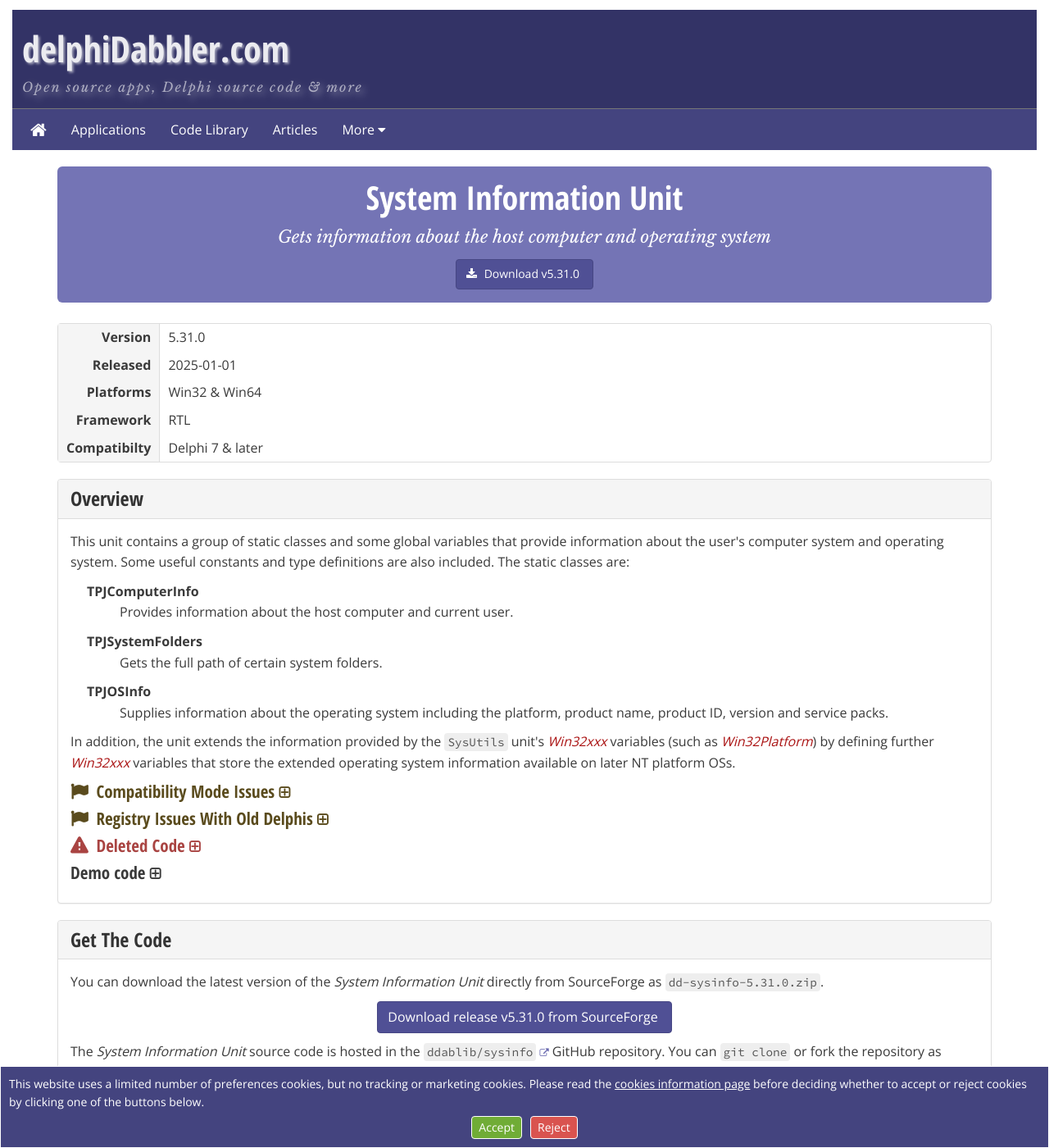
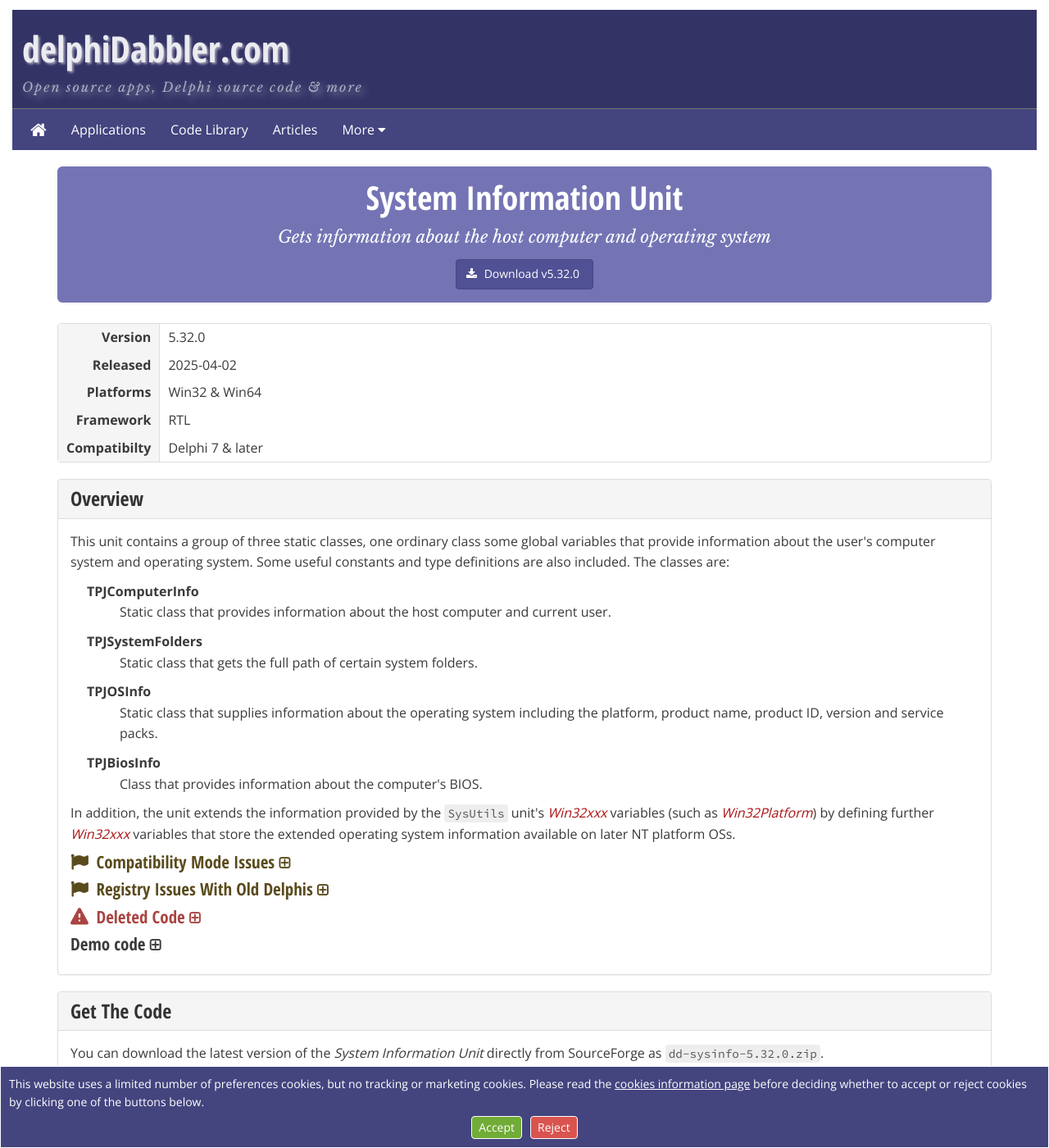
Before and after one commit to delphidabbler/delphidabbler.github.io, a Jekyll site: the page built from _software/sysinfo.html, in a window 1280 px wide and 1400 px high. Shown: the whole window at 82% size. Built offline with Jekyll 4.4.1, drawn with Linux system fonts in a browser that asks for light colours.

Commit message:
Update sysinfo page re release v5.32.0

```diff
--- a/_software/sysinfo.html
+++ b/_software/sysinfo.html
@@ -3,16 +3,16 @@
 layout: "codelib-tplt"
 group: lib
 priority: 11
-version: "5.31.0"
-release-date: "2025-01-01"
+version: "5.32.0"
+release-date: "2025-04-02"
 platforms: ["Win32", "Win64"]
 frameworks: ["RTL"]
 compatibility: "Delphi 7 & later"
 title: "System Information Unit"
 precis: "Gets information about the host computer and operating system"
-summary: "Source code of a unit containing static classes, constant, type definitions and routines to provide information about the host computer and operating system."
+summary: "Source code of a unit containing classes, constant, type definitions and routines to provide information about the host computer and operating system."
 meta-title: "System Information Classes for Delphi Pascal | Open Source | 32 & 64 bit"
-meta-desc: "A set of Delphi Pascal static classes that provide information about the host computer & Windows version information and system folders. Requires Delphi 7 & later."
+meta-desc: "A set of Delphi Pascal classes that provide information about the host computer & Windows version information and system folders. Requires Delphi 7 & later."
 download-base-url: "https://sourceforge.net/projects/ddablib/files/sysinfo/"
 repo-url: "https://github.com/ddablib/sysinfo"
 docs-url: "https://lib-docs.delphidabbler.com/SysInfo/"
@@ -30,26 +30,32 @@
   </div>
   <div class="panel-body">
     <p>
-      This unit contains a group of static classes and some global variables that provide information about the user's computer system and operating system. Some useful constants and type definitions are also included. The static classes are:
+      This unit contains a group of three static classes, one ordinary class some global variables that provide information about the user's computer system and operating system. Some useful constants and type definitions are also included. The classes are:
     </p>
     <dl>
       <dt>
         TPJComputerInfo
       </dt>
       <dd>
-        Provides information about the host computer and current user.
+        Static class that provides information about the host computer and current user.
       </dd>
       <dt>
         TPJSystemFolders
       </dt>
       <dd>
-        Gets the full path of certain system folders.
+        Static class that gets the full path of certain system folders.
       </dd>
       <dt>
         TPJOSInfo
       </dt>
       <dd>
-        Supplies information about the operating system including the platform, product name, product ID, version and service packs.
+        Static class that supplies information about the operating system including the platform, product name, product ID, version and service packs.
+      </dd>
+      <dt>
+        TPJBiosInfo
+      </dt>
+      <dd>
+        Class that provides information about the computer's BIOS.
       </dd>
     </dl>
     <p>
```
